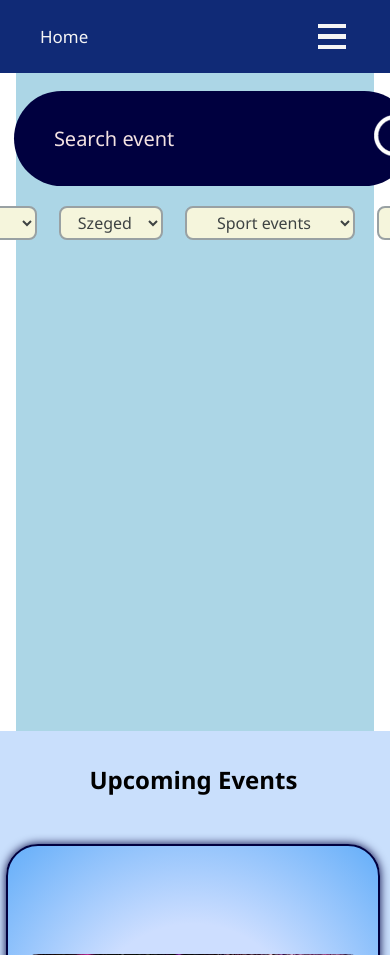
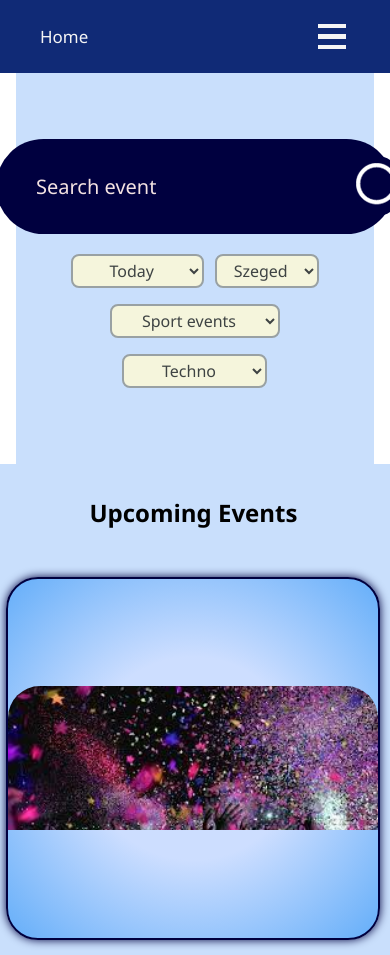
Before and after one commit to jolfesultkisfiu/legkomolyabb, a PHP site: page /html/index.html in a window 390 px wide; the page is wider, and only the part inside the window is pictured. Shown: the top 955 px of that part. Run offline with PHP 8.4, Linux system fonts and the light colour scheme.

Commit message:
removed the inline css for the index.html search section, and added a css class for it with basic responsivity using flex

```diff
--- a/projekt/css/homepage.css
+++ b/projekt/css/homepage.css
@@ -2,6 +2,26 @@
 .break {
     flex-basis: 100%;
     height: 0;
+}
+
+
+/*
+
+    Main search bar and filters section
+    Moved the inline style to a CSS class instead
+
+
+*/
+.main-search-section {
+    height: fit-content;
+    background-color: #c9dffc;
+    margin: 0 1rem;
+    padding: 3rem 0px;
+    display: flex;
+    flex-wrap: wrap;
+    justify-content: center;
+    flex-direction: row;
+
 }
 
 .container{
@@ -14,9 +34,13 @@
     row-gap: 10px;
 }
 .filters{
+    max-width: 700px;
+    width: 67vw;
     display:flex;
     column-gap: 4%;
     justify-content: center;
+    flex-wrap: wrap;
+    row-gap: 1rem;
 }
 .filter{
     background-color: beige;
--- a/projekt/html/index.html
+++ b/projekt/html/index.html
@@ -101,7 +101,8 @@
             </header>
         <main>
 
-            <section style="height: 78vh; background-color: rgb(172, 214, 230); margin: 0 1rem;">
+            <!--section for the main search bar and filters-->
+            <section class="main-search-section">
             <div class="container">
                 <form action="" class="search-bar1">
                     <input type="text" placeholder="Search event", name="searched">
```
